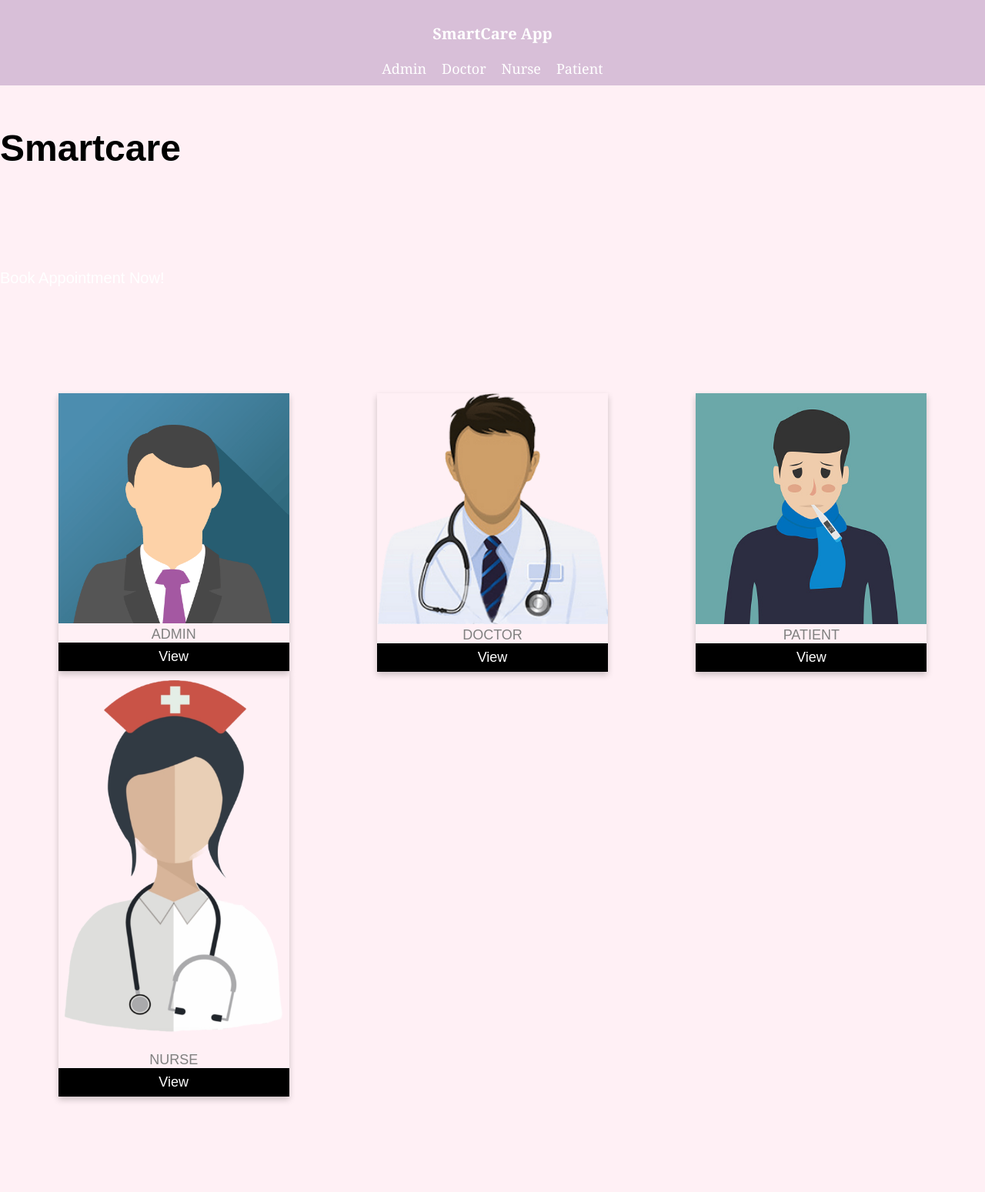
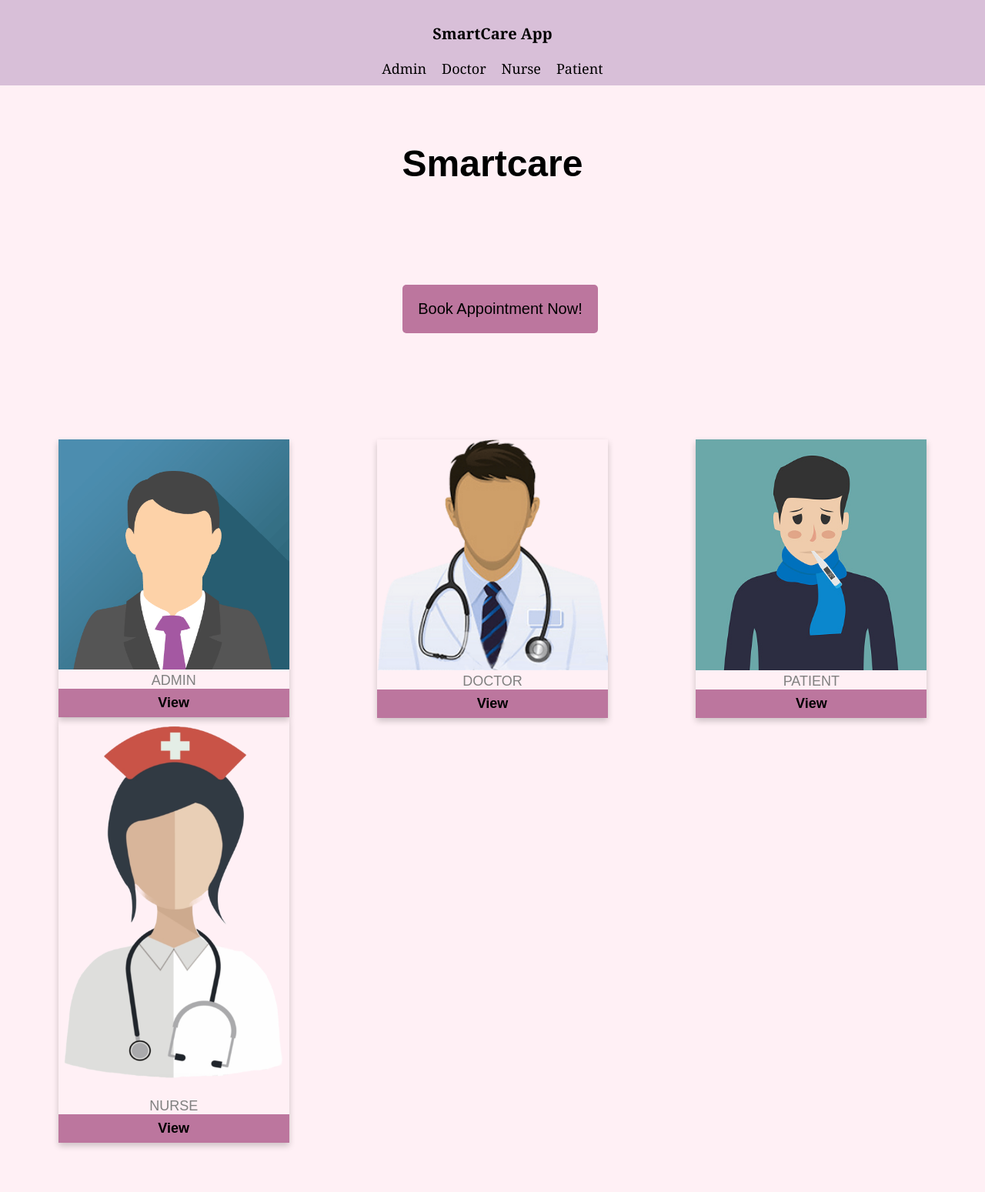
Before and after one commit to sandra-saah/SmartcareAppProject-Final, a Django app: page / in a window 1280 px wide. Shown: the whole page at 77% size. Before the commit the page ends 1432 px from the top, so only its background shows below. Run offline with Django 4.2, Linux system fonts and the light colour scheme.

Commit message:
update css full

```diff
--- a/SmartcareProject/templates/smartcare/home.html
+++ b/SmartcareProject/templates/smartcare/home.html
@@ -14,6 +14,7 @@
       margin: auto;
       text-align: center;
       font-family: arial;
+
     }
 
     .title {
@@ -27,10 +28,11 @@
       display: inline-block;
       padding: 8px;
       color: white;
-      background-color: #000;
+      background-color: #bc769e;
       text-align: center;
       cursor: pointer;
       width: 100%;
+      font-weight:bold;
       font-size: 18px;
     }
 
@@ -49,9 +51,26 @@
       text-decoration: none;
     }
 
-    a {
-      color: white;
+      .lead a {
+        text-decoration: none;
+        color: black;
     }
+
+    .jumbotron {
+        display: flex;
+        flex-direction: column;
+        justify-content: flex-start;
+        align-items: center;
+        padding-top: 20px;
+    }
+
+    .lead {
+      margin-left: 20px;
+      padding: 20px;
+      background-color: #bc769e;
+      border-radius: 5px;
+  }
+
   </style>
 </head>
 <br>
```
Also changed, not shown: SmartcareProject/db.sqlite3.
